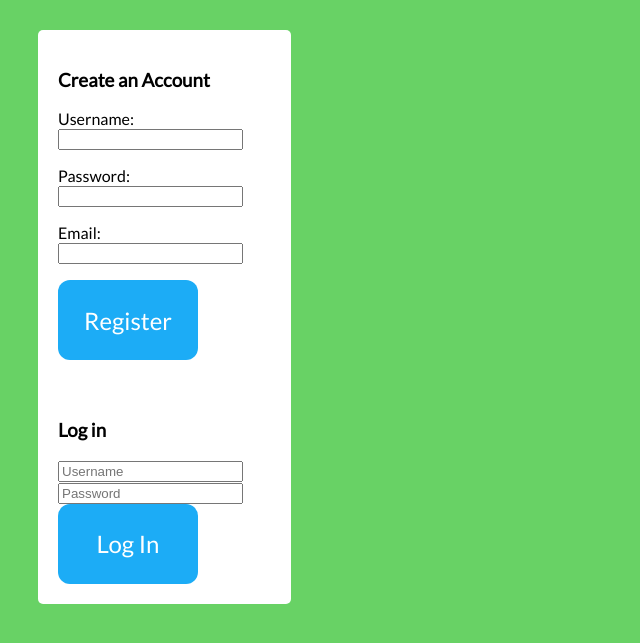
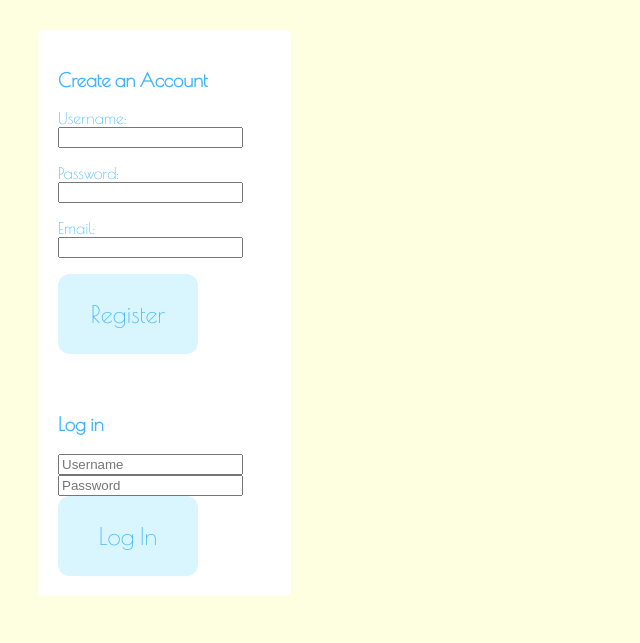
Before and after one commit to cmanbeck/cmanbeck.github.io, a Django app: page /login/ in a window 1280 px wide. Shown: the top 643 px of the page, without its empty margins (0-640 px from the left). Run offline with Django 3.2, Linux system fonts and the light colour scheme; parts of the project's set-up code (start-up, migrations or seed data) failed here and were passed over.

Commit message:
today's work

```diff
--- a/final_project/animal_adoption/animal_adoption/static/animal_adoption/login_style.css
+++ b/final_project/animal_adoption/animal_adoption/static/animal_adoption/login_style.css
@@ -1,16 +1,13 @@
 body {
-	font-family: 'Lato', sans-serif;
-	/*background: url('cat-1468491613Sf4.jpg');
-	background-repeat: no-repeat;
-	background-size: cover;*/
-	/* I HAVE NO DESIGN SENSE */
-	background-color: #68D265
+    background-color: #feffe1;
+    color: #3EB5FE;
+    font-family: 'Poiret One', cursive;
 }
 
 .button {
-	background-color: #1CACF6;
-	color: white;
-	font-family: 'Lato', sans-serif;
+	background-color: #D9F5FD;
+    color: #3EB5FE;
+	font-family: 'Poiret One', cursive;
 	font-size: 24px;
 	cursor: pointer;
 	border: none;
@@ -25,7 +22,7 @@ body {
 }
 
 .button:hover {
-    background-color: #0879FD;
+    background-color: #3EB5FE;
     color: white;
 }
 
--- a/final_project/animal_adoption/animal_adoption/templates/app/login.html
+++ b/final_project/animal_adoption/animal_adoption/templates/app/login.html
@@ -7,6 +7,9 @@
     {% load staticfiles %}
 
     <link href='https://fonts.googleapis.com/css?family=Lato' rel='stylesheet' type='text/css'>
+    <link href="https://fonts.googleapis.com/css?family=Indie+Flower" rel="stylesheet">
+    <link href="https://fonts.googleapis.com/css?family=Nunito|Poiret+One" rel="stylesheet">
+    <link rel="stylesheet" href="{% static 'animal_adoption/base_style.css' %}">
     <link rel="stylesheet" href="{% static 'animal_adoption/login_style.css' %}">
     <script src="https://ajax.googleapis.com/ajax/libs/jquery/1.12.4/jquery.min.js"></script>
     <script   src="https://code.jquery.com/jquery-2.2.4.min.js" integrity="sha256-BbhdlvQf/xTY9gja0Dq3HiwQF8LaCRTXxZKRutelT44=" crossorigin="anonymous"></script>
```
Also changed, not shown: final_project/animal_adoption/animal_adoption/static/animal_adoption/base_style.css (+15 -61 lines), final_project/animal_adoption/animal_adoption/views.py (+1 -6 lines).
